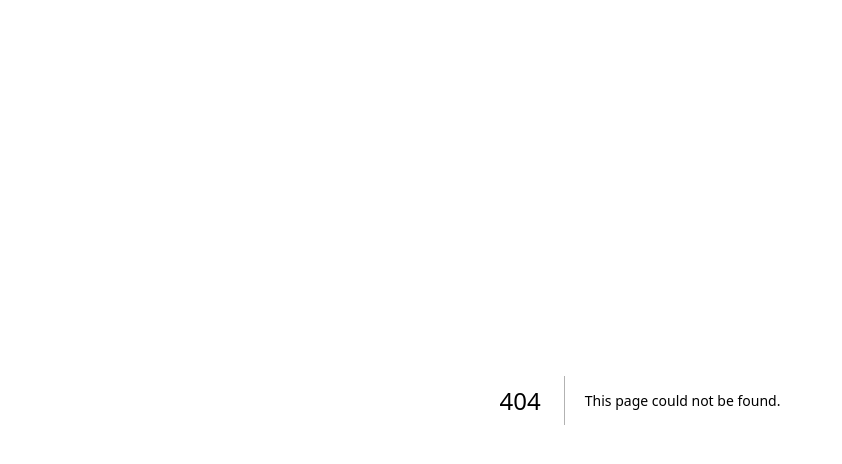
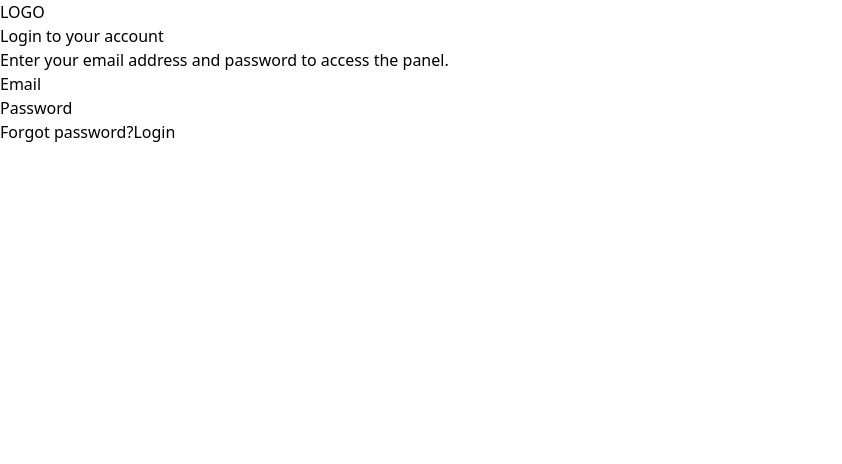
Before and after one commit to Kashina69/dsr_portal, a Next.js app: page /login in a window 1280 px wide. Before the commit this address had no page. Shown: the top 464 px of the page, without its empty margins (0-842 px from the left). Built offline with nearby package versions, Linux system fonts and the light colour scheme.

Commit message:
feat: login page with validation.

```diff
--- /dev/null
+++ b/src/app/login/components/LoginForm.tsx
@@ -0,0 +1,69 @@
+'use client'
+
+import { useState } from 'react'
+import * as Form from '@radix-ui/react-form'
+import { loginSchema, getPasswordStrength } from '../login.validation'
+import { PasswordStrengthIndicator } from './PasswordStrength'
+
+export function LoginForm() {
+  const [email, setEmail] = useState('')
+  const [password, setPassword] = useState('')
+  const [errors, setErrors] = useState<Record<string, string>>({})
+
+  const strength = getPasswordStrength(password)
+
+  function handleSubmit(e: React.FormEvent) {
+    e.preventDefault()
+    const result = loginSchema.safeParse({ email, password })
+    if (!result.success) {
+      const fieldErrors = result.error.flatten().fieldErrors
+      setErrors({
+        email: fieldErrors.email?.[0] ?? '',
+        password: fieldErrors.password?.[0] ?? '',
+      })
+      return
+    }
+    setErrors({})
+  }
+
+  return (
+    <Form.Root onSubmit={handleSubmit}>
+      <div>LOGO</div>
+
+      <h1>Login to your account</h1>
+      <p>Enter your email address and password to access the panel.</p>
+
+      <Form.Field name="email">
+        <Form.Label>Email</Form.Label>
+        <Form.Control asChild>
+          <input
+            type="email"
+            value={email}
+            onChange={(e) => setEmail(e.target.value)}
+          />
+        </Form.Control>
+        {errors.email && <Form.Message>{errors.email}</Form.Message>}
+      </Form.Field>
+
+      <Form.Field name="password">
+        <Form.Label>Password</Form.Label>
+        <Form.Control asChild>
+          <input
+            type="password"
+            value={password}
+            onChange={(e) => setPassword(e.target.value)}
+          />
+        </Form.Control>
+        {errors.password && <Form.Message>{errors.password}</Form.Message>}
+      </Form.Field>
+
+      <PasswordStrengthIndicator strength={strength} />
+
+      <a href="#">Forgot password?</a>
+
+      <Form.Submit asChild>
+        <button type="submit">Login</button>
+      </Form.Submit>
+    </Form.Root>
+  )
+}
--- /dev/null
+++ b/src/app/login/components/PasswordStrength.tsx
@@ -0,0 +1,11 @@
+import type { PasswordStrength } from '../login.validation'
+
+export function PasswordStrengthIndicator({
+  strength,
+}: {
+  strength: PasswordStrength
+}) {
+  if (!strength) return null
+
+  return <div>Password strength: {strength}</div>
+}
--- /dev/null
+++ b/src/app/login/login.validation.ts
@@ -0,0 +1,26 @@
+import { z } from 'zod'
+
+export const loginSchema = z.object({
+  email: z.string().email('Enter a valid email address'),
+  password: z.string().min(6, 'Password must be at least 6 characters'),
+})
+
+export type LoginFormData = z.infer<typeof loginSchema>
+
+export type PasswordStrength = 'too easy' | 'diff' | 'strong' | null
+
+export function getPasswordStrength(password: string): PasswordStrength {
+  if (!password) return null
+
+  let score = 0
+  if (password.length >= 6) score++
+  if (password.length >= 8) score++
+  if (/[a-z]/.test(password)) score++
+  if (/[A-Z]/.test(password)) score++
+  if (/[0-9]/.test(password)) score++
+  if (/[^A-Za-z0-9]/.test(password)) score++
+
+  if (score <= 2) return 'too easy'
+  if (score <= 5) return 'diff'
+  return 'strong'
+}
--- /dev/null
+++ b/src/app/login/page.tsx
@@ -0,0 +1,5 @@
+import { LoginForm } from './components/LoginForm'
+
+export default function LoginPage() {
+  return <LoginForm />
+}
```
